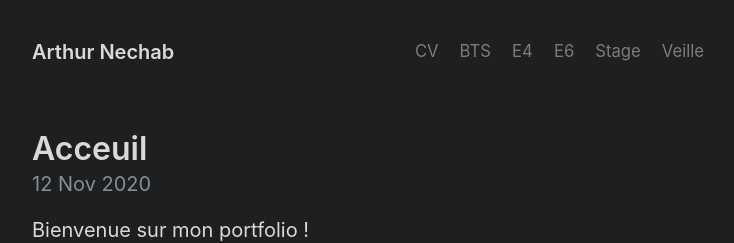
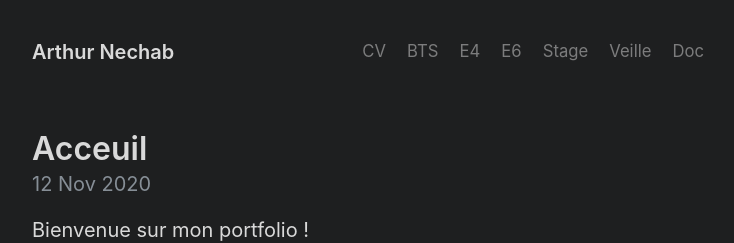
Before and after one commit to arthur-nechab/portfolio, a Jekyll site: the page built from index.html, in a window 1280 px wide. Shown: the top 243 px of the page, without its empty margins (272-1006 px from the left). Built offline with Jekyll 4.4.1, drawn with Linux system fonts in a browser that asks for light colours; the list of posts is cut into pages by our own code.

Commit message:
Update _config.yml

```diff
--- a/_config.yml
+++ b/_config.yml
@@ -53,3 +53,6 @@ nav:
 
 - title: Veille
   url: /veille
+
+- title: Doc
+  url: /doc
```
